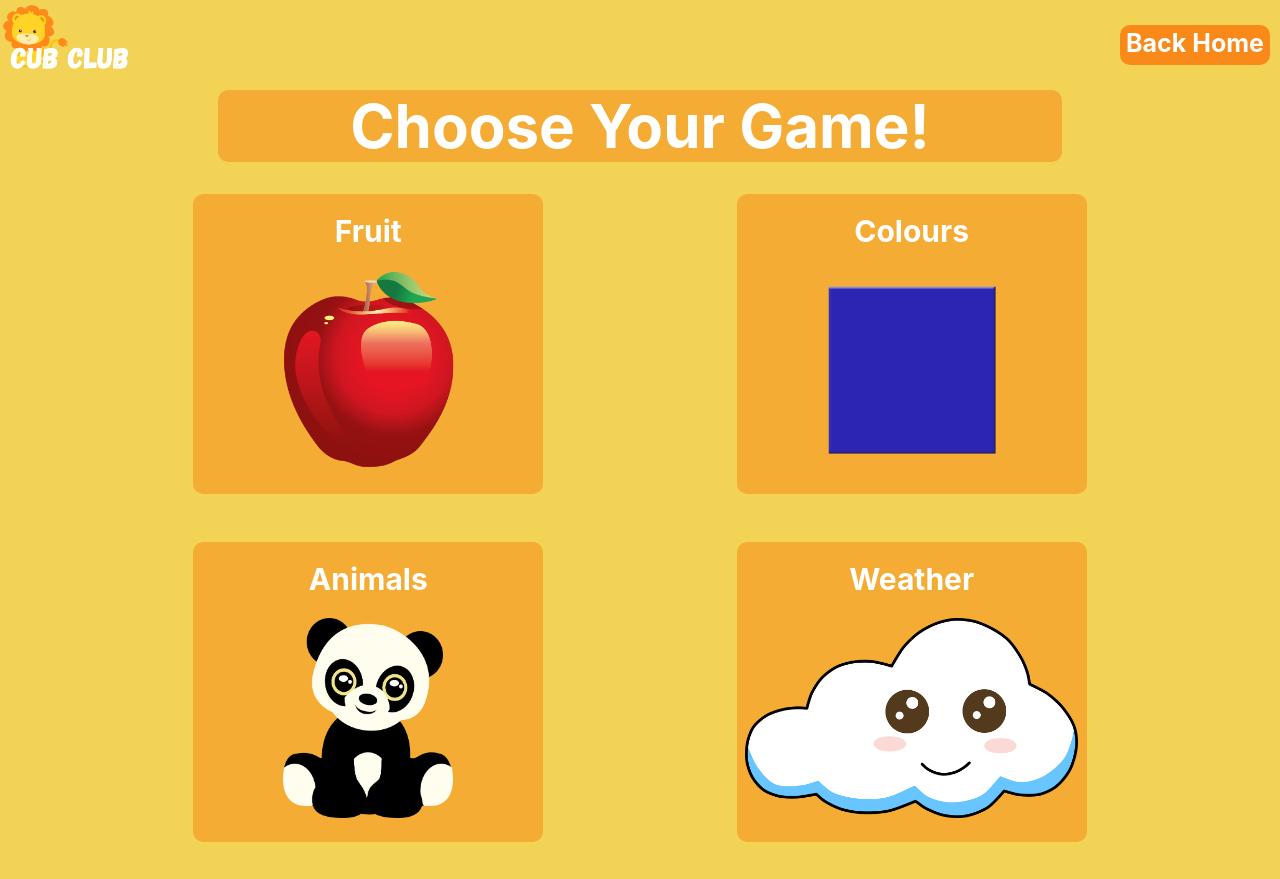
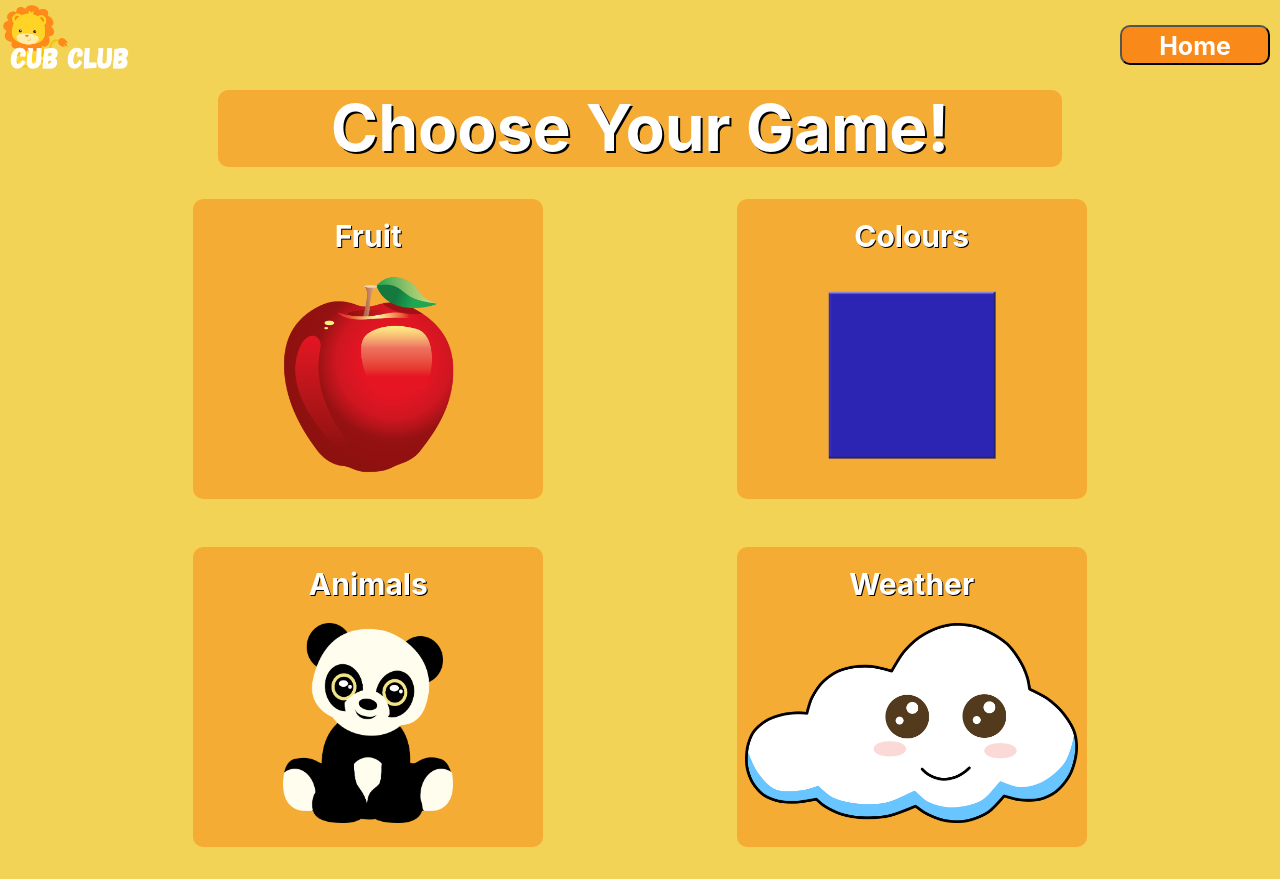
Before and after one commit to jackjury/hackapp, a React (Create React App) app: page /image-game in a window 1280 px wide. Built offline with nearby package versions, Linux system fonts and the light colour scheme.

Commit message:
jackB final

```diff
--- a/src/App.css
+++ b/src/App.css
@@ -21,6 +21,13 @@ body {
 
 p {
   font-size: 1.5rem;
+  text-shadow: 1px 1px black;
+}
+
+h1 {
+  font-size: 4rem;
+  color: white;
+  text-shadow: 2px 2px black;
 }
 
 .gameChoice,
@@ -43,6 +50,11 @@ button {
     align-items: center;
     justify-content: space-evenly;
   }
+
+  /* .bigWelcomeImage {
+    width: 90vw !important;
+    height: auto !important;
+  } */
 }
 
 .welcome-button,
@@ -145,7 +157,7 @@ button {
 
 .game-header {
   color: #fff;
-  font-size: 60px;
+  font-size: 4rem;
   font-weight: bold;
   background-color: #f9891983;
   width: 66%;
--- a/src/components/Header.jsx
+++ b/src/components/Header.jsx
@@ -1,6 +1,6 @@
-import React, { Component } from 'react';
-import { Link } from 'react-router-dom';
-import CubClubLogo from './CubClubLogo.png';
+import React, { Component } from "react";
+import { Link } from "react-router-dom";
+import CubClubLogo from "./CubClubLogo.png";
 
 class Header extends Component {
   state = {};
@@ -8,7 +8,12 @@ class Header extends Component {
     return (
       <div className="header">
         <img className="cub-logo" src={CubClubLogo} alt="Cub Club Logo" />
-        <butto className="back-button"><Link to="/">Back Home</Link></butto>
+        <button className="back-button">
+          <Link to="/">Home</Link>
+        </button>
+        {/* <button className="back-button">
+          <Link to="/image-game">Game Start</Link>
+        </button> */}
       </div>
     );
   }
```
